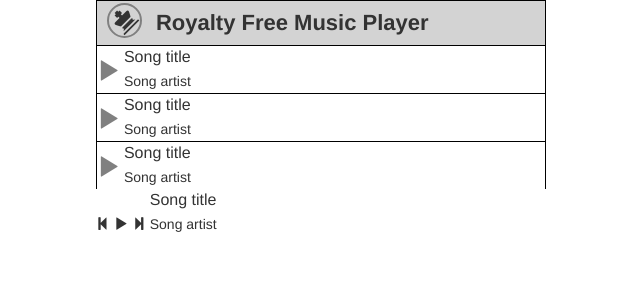
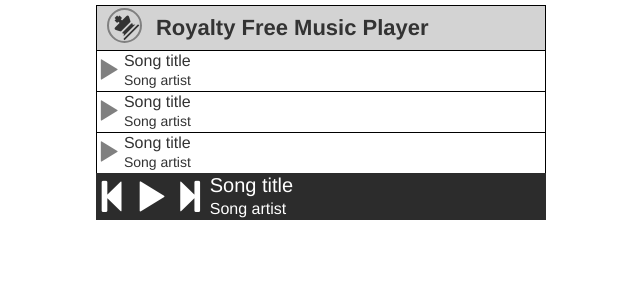
Before and after one commit to vikingeducation/assignment_royalty_free_music_player, a PHP site: page / in a window 1280 px wide. Shown: the top 300 px of the page, without its empty margins (319-959 px from the left). Run offline with PHP 8.4, Linux system fonts and the light colour scheme.

Commit message:
Style player controls footer

```diff
--- a/css/styles.css
+++ b/css/styles.css
@@ -3,7 +3,8 @@
     display: table-cell; } }
 body {
   width: 450px;
-  margin: auto; }
+  margin: auto;
+  margin-top: 5px; }
 
 header {
   background: lightgrey;
@@ -39,7 +40,8 @@ h1 {
     color: grey; }
 
 .song-info {
-  display: inline-block; }
+  display: inline-block;
+  line-height: 1.2; }
   .song-info .title {
     font-size: 16px; }
   .song-info .artist {
@@ -47,4 +49,16 @@ h1 {
   .song-info p {
     margin: 0 0 2px; }
 
+.player-controls {
+  background-color: #2c2c2c;
+  color: white; }
+  .player-controls .glyphicon {
+    font-size: 34px;
+    top: -2px; }
+  .player-controls .title {
+    font-size: 20px; }
+  .player-controls .artist {
+    font-size: 16px;
+    font-weight: 300; }
+
 /*# sourceMappingURL=styles.css.map */
--- a/index.html
+++ b/index.html
@@ -46,7 +46,7 @@
           </div>
         </div>
       </body>
-      <footer>
+      <footer class="player-controls">
         <div>
           <span class="glyphicon glyphicon-step-backward"></span>
           <span class="glyphicon glyphicon-play"></span>
--- a/scss/styles.scss
+++ b/scss/styles.scss
@@ -5,6 +5,7 @@
 body {
   width:450px;
   margin:auto;
+  margin-top: 5px;
 }
 
 header {
@@ -49,6 +50,7 @@ h1{
 
 .song-info{
   display:inline-block;
+  line-height: 1.2;
 
   .title {
     font-size: 16px;
@@ -62,3 +64,22 @@ h1{
     margin: 0 0 2px;
   }
 }
+
+.player-controls {
+  background-color: rgb(44,44,44);
+    color: white;
+
+    .glyphicon {
+      font-size: 34px;
+      top:-2px
+    }
+
+    .title {
+      font-size: 20px;
+    }
+
+    .artist {
+      font-size: 16px;
+      font-weight: 300;
+    }
+}
```
Also changed, not shown: 1 other file.
